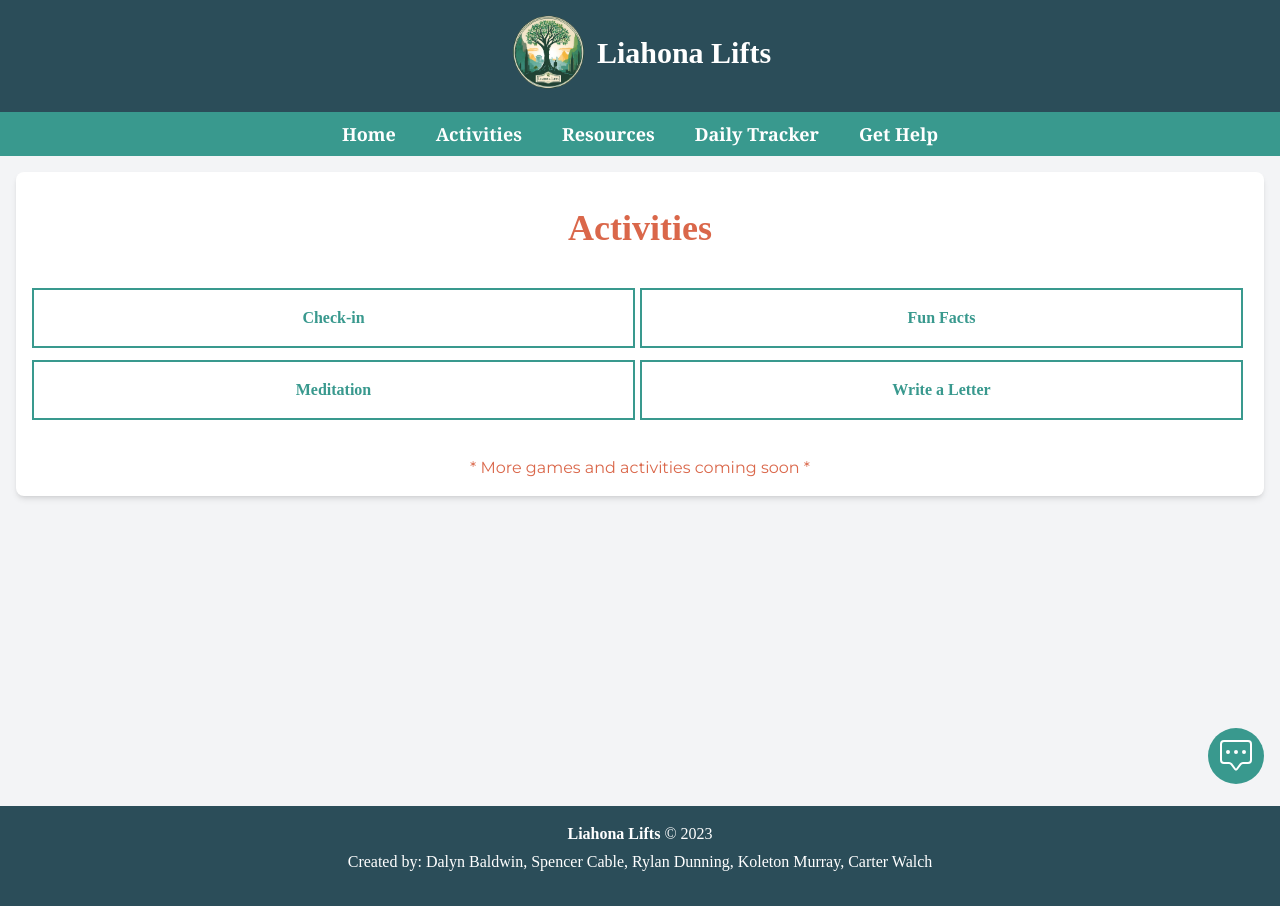
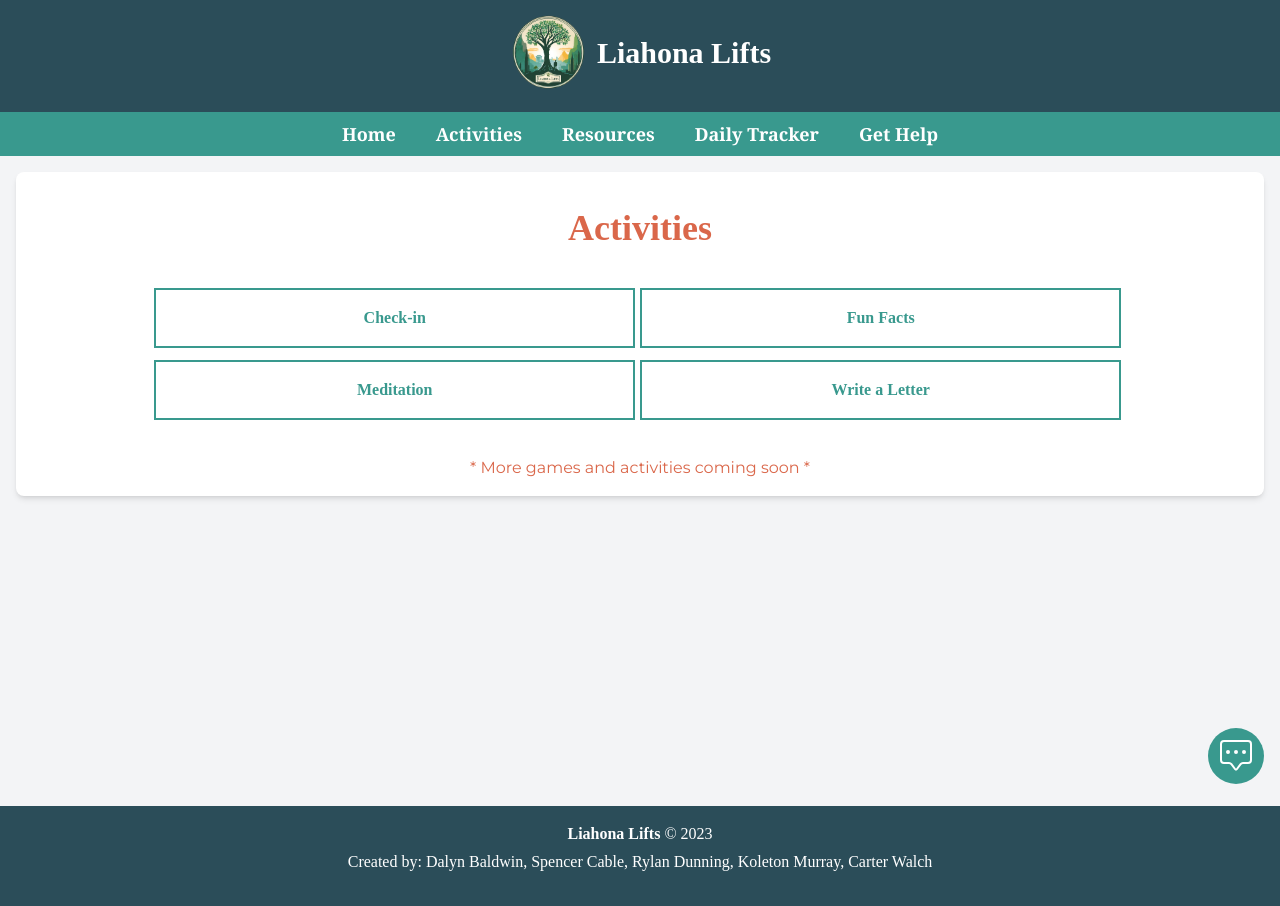
Before and after one commit to koletonmurray/mental-health-app, a React (Create React App) app in the folder frontend/mental-health-app/: page /activity in a window 1280 px wide. Built offline with nearby package versions, Linux system fonts and the light colour scheme; a web font is replaced by a local one.

Commit message:
decreased width of activity card

```diff
--- a/frontend/mental-health-app/src/App.css
+++ b/frontend/mental-health-app/src/App.css
@@ -79,7 +79,7 @@ h3 {
   color: #39998E;
   cursor: pointer;
   transition: all 0.3s ease;
-  width: calc(50% - 5px);
+  width: calc(40% - 5px);
   margin: 0 5px 5px 0;
   contain: content;
 }
```
